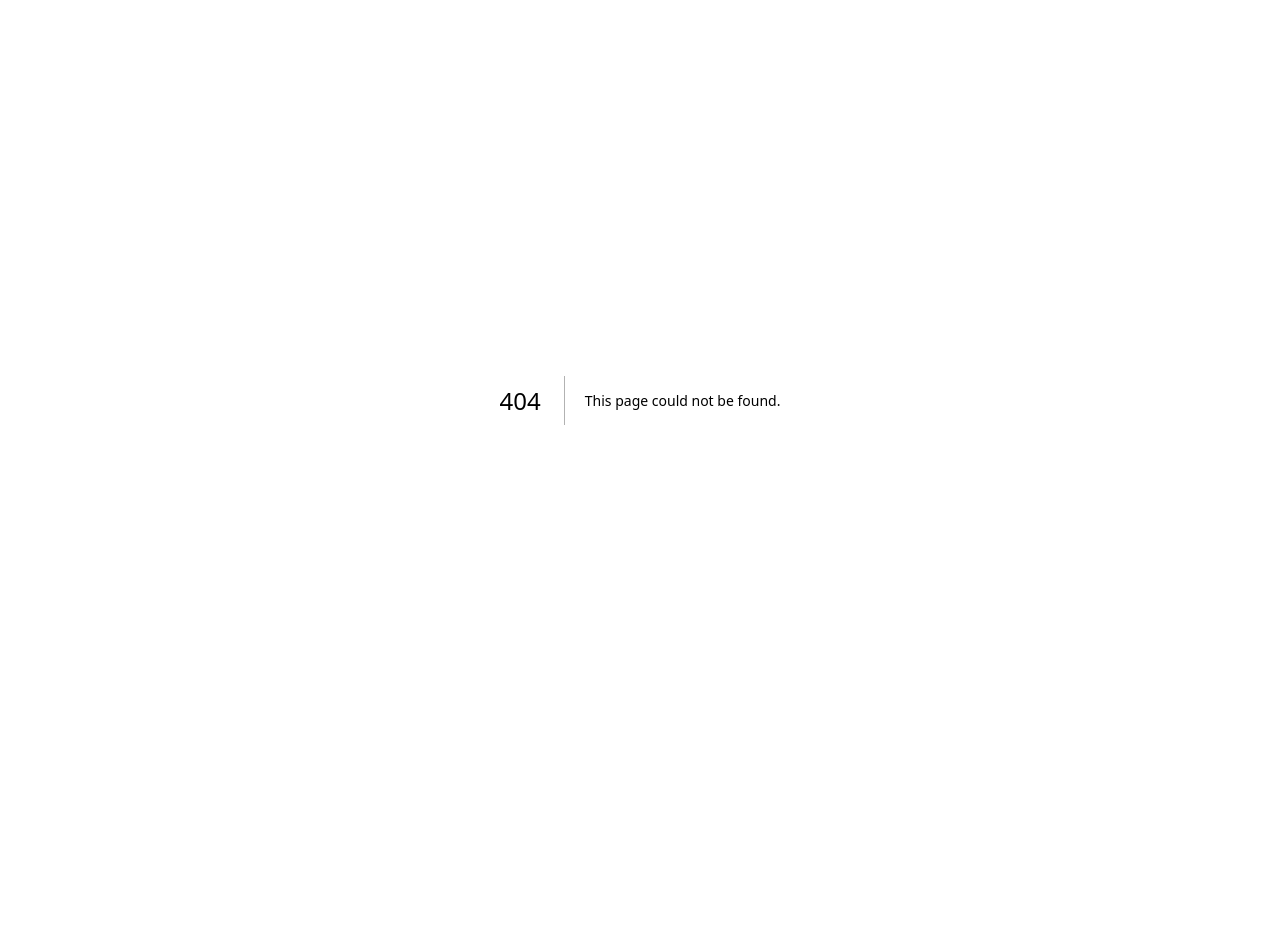
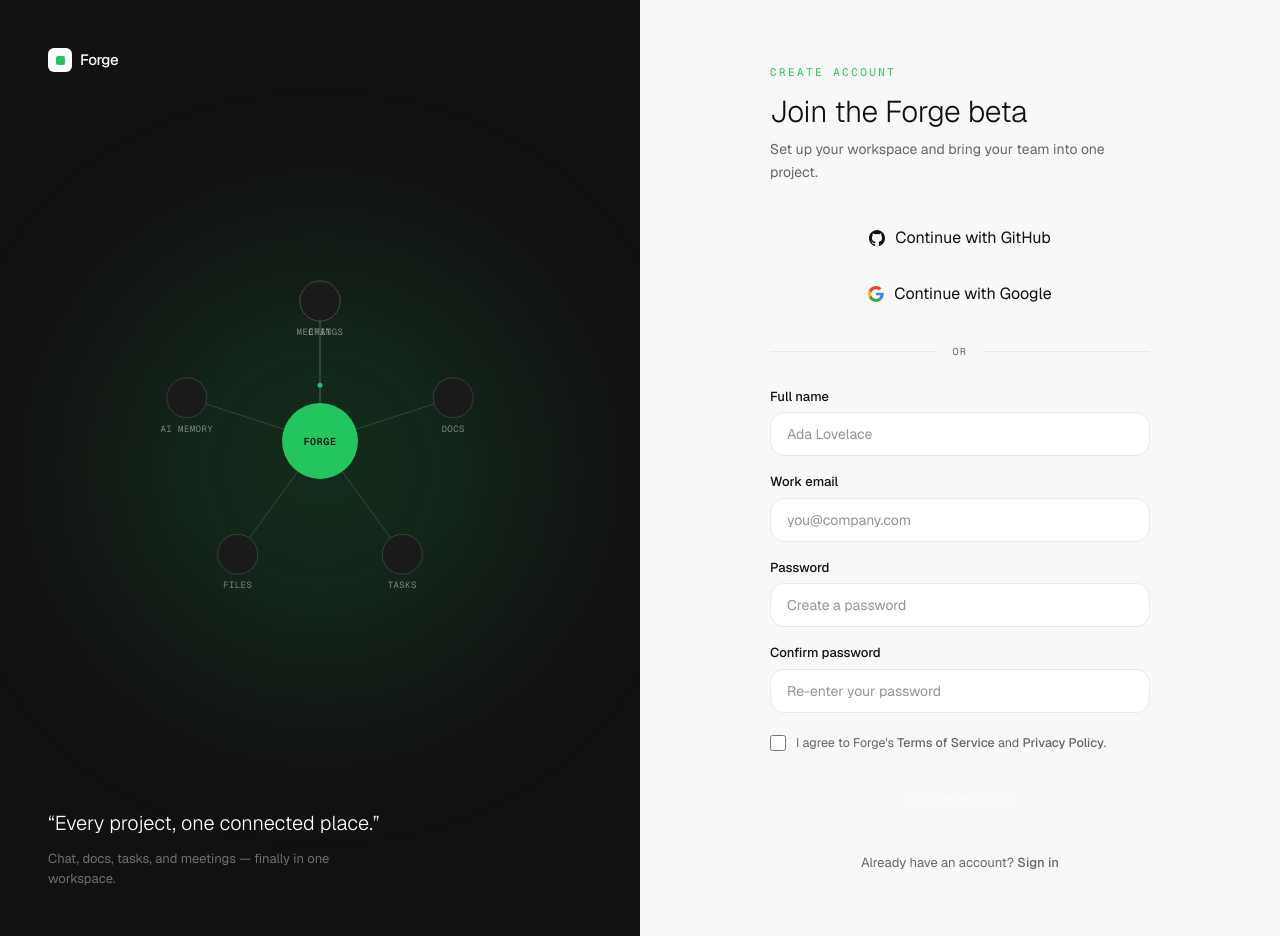
Before and after one commit to Vivek0925/Forge, a Next.js app in the folder apps/web/: page /signup in a window 1280 px wide. Before the commit this address had no page. Before the commit the page ends 800 px from the top, so only its background shows below. Built offline with nearby package versions, Linux system fonts and the light colour scheme.

Commit message:
signup page

```diff
--- /dev/null
+++ b/apps/web/app/signup/page.tsx
@@ -0,0 +1,22 @@
+import type { Metadata } from "next";
+import AuthVisualPanel from "@/components/auth/AuthVisualPanel";
+import SignupForm from "@/components/auth/SignupForm";
+
+export const metadata: Metadata = {
+  title: "Join the beta — Forge",
+};
+
+export default function SignupPage() {
+  const AuthVisualPanelAny = AuthVisualPanel as any;
+  return (
+    <main className="grid min-h-screen lg:grid-cols-2">
+      <AuthVisualPanelAny
+        quote="One project. Everything connected."
+        caption="Set up your workspace in minutes — no more stitching tools together."
+      />
+      <div className="flex items-center justify-center bg-background px-6 py-16">
+        <SignupForm />
+      </div>
+    </main>
+  );
+}
--- /dev/null
+++ b/apps/web/components/auth/SignupForm.tsx
@@ -0,0 +1,220 @@
+"use client";
+
+import { useState } from "react";
+import Link from "next/link";
+
+function GithubIcon() {
+  return (
+    <svg width="16" height="16" viewBox="0 0 24 24" fill="currentColor">
+      <path d="M12 0C5.37 0 0 5.5 0 12.3c0 5.44 3.44 10.05 8.21 11.68.6.11.82-.27.82-.6 0-.29-.01-1.06-.02-2.08-3.34.75-4.04-1.65-4.04-1.65-.55-1.42-1.34-1.81-1.34-1.81-1.09-.77.08-.75.08-.75 1.21.09 1.84 1.28 1.84 1.28 1.07 1.88 2.81 1.34 3.5 1.02.11-.79.42-1.34.76-1.65-2.67-.31-5.47-1.37-5.47-6.09 0-1.35.46-2.45 1.22-3.31-.12-.31-.53-1.55.12-3.23 0 0 1-.33 3.3 1.26a11.2 11.2 0 0 1 6 0c2.28-1.59 3.29-1.26 3.29-1.26.65 1.68.24 2.92.12 3.23.76.86 1.22 1.96 1.22 3.31 0 4.73-2.81 5.77-5.49 6.08.43.38.81 1.13.81 2.29 0 1.65-.02 2.98-.02 3.39 0 .33.22.72.83.6C20.57 22.34 24 17.74 24 12.3 24 5.5 18.63 0 12 0Z" />
+    </svg>
+  );
+}
+
+function GoogleIcon() {
+  return (
+    <svg width="16" height="16" viewBox="0 0 24 24">
+      <path fill="#4285F4" d="M23.52 12.27c0-.82-.07-1.42-.22-2.05H12v3.72h6.6c-.13 1.1-.85 2.75-2.45 3.86l-.02.15 3.56 2.76.25.02c2.26-2.09 3.58-5.17 3.58-8.46Z" />
+      <path fill="#34A853" d="M12 24c3.24 0 5.95-1.07 7.93-2.92l-3.78-2.93c-1.01.7-2.37 1.19-4.15 1.19-3.18 0-5.87-2.1-6.83-5.01l-.14.01-3.71 2.87-.05.14C3.24 21.3 7.28 24 12 24Z" />
+      <path fill="#FBBC05" d="M5.17 14.33a7.35 7.35 0 0 1-.39-2.33c0-.81.14-1.6.38-2.33l-.01-.16-3.75-2.9-.12.06A11.98 11.98 0 0 0 0 12c0 1.93.47 3.76 1.28 5.38l3.89-3.05Z" />
+      <path fill="#EA4335" d="M12 4.75c2.26 0 3.79.97 4.66 1.79l3.4-3.31C17.94 1.19 15.24 0 12 0 7.28 0 3.24 2.7 1.28 6.62l3.89 3.05c.96-2.91 3.65-4.92 6.83-4.92Z" />
+    </svg>
+  );
+}
+
+function PasswordStrength({ password }: { password: string }) {
+  const score = [
+    password.length >= 8,
+    /[A-Z]/.test(password),
+    /[0-9]/.test(password),
+    /[^A-Za-z0-9]/.test(password),
+  ].filter(Boolean).length;
+
+  if (!password) return null;
+
+  const labels = ["Weak", "Fair", "Good", "Strong"];
+  const label = labels[Math.max(score - 1, 0)];
+
+  return (
+    <div className="mt-2 flex items-center gap-2">
+      <div className="flex flex-1 gap-1">
+        {[0, 1, 2, 3].map((i) => (
+          <span
+            key={i}
+            className={`h-1 flex-1 rounded-full transition-colors ${
+              i < score ? "bg-primary" : "bg-border"
+            }`}
+          />
+        ))}
+      </div>
+      <span className="text-[11px] text-text-secondary">{label}</span>
+    </div>
+  );
+}
+
+export default function SignupForm() {
+  const [name, setName] = useState("");
+  const [email, setEmail] = useState("");
+  const [password, setPassword] = useState("");
+  const [confirmPassword, setConfirmPassword] = useState("");
+  const [agreed, setAgreed] = useState(false);
+
+  const passwordsMismatch =
+    confirmPassword.length > 0 && confirmPassword !== password;
+
+  function handleSubmit(e: React.FormEvent) {
+    e.preventDefault();
+    // wire up to your auth provider here
+  }
+
+  return (
+    <div className="flex w-full max-w-[380px] flex-col">
+      <div className="mb-8 flex items-center gap-2 lg:hidden">
+        <span className="flex h-6 w-6 items-center justify-center rounded-[6px] bg-text">
+          <span className="h-[9px] w-[9px] rounded-[2px] bg-primary" />
+        </span>
+        <span className="text-[15px] font-medium tracking-tight text-text">Forge</span>
+      </div>
+
+      <span className="font-mono text-[11px] uppercase tracking-[0.22em] text-primary">
+        Create account
+      </span>
+      <h1 className="mt-3 text-[30px] font-light leading-tight tracking-[-0.01em] text-text">
+        Join the Forge beta
+      </h1>
+      <p className="mt-2 text-[14px] leading-relaxed text-text-secondary">
+        Set up your workspace and bring your team into one project.
+      </p>
+
+      <div className="mt-8 flex flex-col gap-3">
+        <button
+          type="button"
+          className="flex h-11 items-center justify-center gap-2.5 rounded-[var(--radius-sm)] border border-border bg-surface text-[13px] font-medium text-text transition-colors hover:bg-surface-secondary"
+        >
+          <GithubIcon />
+          Continue with GitHub
+        </button>
+        <button
+          type="button"
+          className="flex h-11 items-center justify-center gap-2.5 rounded-[var(--radius-sm)] border border-border bg-surface text-[13px] font-medium text-text transition-colors hover:bg-surface-secondary"
+        >
+          <GoogleIcon />
+          Continue with Google
+        </button>
+      </div>
+
+      <div className="my-7 flex items-center gap-4">
+        <span className="h-px flex-1 bg-border" />
+        <span className="font-mono text-[10px] uppercase tracking-[0.16em] text-text-secondary">
+          or
+        </span>
+        <span className="h-px flex-1 bg-border" />
+      </div>
+
+      <form onSubmit={handleSubmit} className="flex flex-col gap-4">
+        <div className="flex flex-col gap-1.5">
+          <label htmlFor="name" className="text-[13px] font-medium text-text">
+            Full name
+          </label>
+          <input
+            id="name"
+            type="text"
+            required
+            value={name}
+            onChange={(e) => setName(e.target.value)}
+            placeholder="Ada Lovelace"
+            className="h-11 rounded-[var(--radius-sm)] border border-border bg-surface px-4 text-[14px] text-text placeholder:text-text-secondary/70 outline-none transition-colors focus:border-primary"
+          />
+        </div>
+
+        <div className="flex flex-col gap-1.5">
+          <label htmlFor="email" className="text-[13px] font-medium text-text">
+            Work email
+          </label>
+          <input
+            id="email"
+            type="email"
+            required
+            value={email}
+            onChange={(e) => setEmail(e.target.value)}
+            placeholder="you@company.com"
+            className="h-11 rounded-[var(--radius-sm)] border border-border bg-surface px-4 text-[14px] text-text placeholder:text-text-secondary/70 outline-none transition-colors focus:border-primary"
+          />
+        </div>
+
+        <div className="flex flex-col gap-1.5">
+          <label htmlFor="password" className="text-[13px] font-medium text-text">
+            Password
+          </label>
+          <input
+            id="password"
+            type="password"
+            required
+            minLength={8}
+            value={password}
+            onChange={(e) => setPassword(e.target.value)}
+            placeholder="Create a password"
+            className="h-11 rounded-[var(--radius-sm)] border border-border bg-surface px-4 text-[14px] text-text placeholder:text-text-secondary/70 outline-none transition-colors focus:border-primary"
+          />
+          <PasswordStrength password={password} />
+        </div>
+
+        <div className="flex flex-col gap-1.5">
+          <label htmlFor="confirm-password" className="text-[13px] font-medium text-text">
+            Confirm password
+          </label>
+          <input
+            id="confirm-password"
+            type="password"
+            required
+            value={confirmPassword}
+            onChange={(e) => setConfirmPassword(e.target.value)}
+            placeholder="Re-enter your password"
+            className={`h-11 rounded-[var(--radius-sm)] border bg-surface px-4 text-[14px] text-text placeholder:text-text-secondary/70 outline-none transition-colors focus:border-primary ${
+              passwordsMismatch ? "border-red-400" : "border-border"
+            }`}
+          />
+          {passwordsMismatch && (
+            <span className="text-[12px] text-red-500">Passwords don&apos;t match</span>
+          )}
+        </div>
+
+        <label className="mt-1 flex items-start gap-2.5 text-[12.5px] leading-relaxed text-text-secondary">
+          <input
+            type="checkbox"
+            required
+            checked={agreed}
+            onChange={(e) => setAgreed(e.target.checked)}
+            className="mt-0.5 h-4 w-4 shrink-0 rounded border-border accent-[#22c55e]"
+          />
+          <span>
+            I agree to Forge&apos;s{" "}
+            <Link href="/terms" className="font-medium text-text hover:text-primary">
+              Terms of Service
+            </Link>{" "}
+            and{" "}
+            <Link href="/privacy" className="font-medium text-text hover:text-primary">
+              Privacy Policy
+            </Link>
+            .
+          </span>
+        </label>
+
+        <button
+          type="submit"
+          disabled={!agreed || passwordsMismatch}
+          className="mt-2 h-11 rounded-[var(--radius-sm)] bg-primary text-[14px] font-medium text-white transition-colors hover:bg-primary-hover disabled:cursor-not-allowed disabled:opacity-50"
+        >
+          Create account
+        </button>
+      </form>
+
+      <p className="mt-8 text-center text-[13px] text-text-secondary">
+        Already have an account?{" "}
+        <Link href="/login" className="font-medium text-text hover:text-primary">
+          Sign in
+        </Link>
+      </p>
+    </div>
+  );
+}
```
